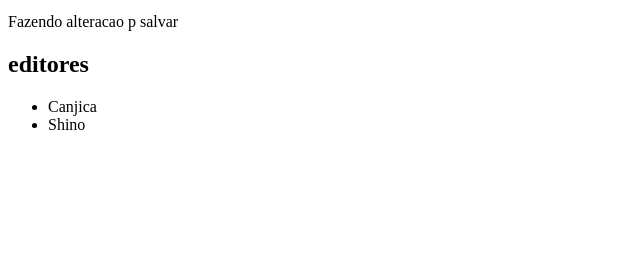
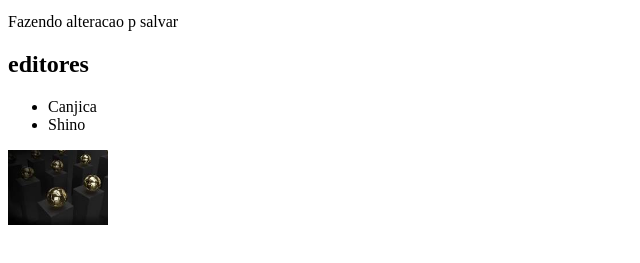
Before and after one commit to LinikerLopes/Developer, a plain HTML site: page index.html in a window 1280 px wide. Shown: the part 101-364 px from the top of the page, without its empty margins (0-640 px from the left). Drawn offline with Linux system fonts and the light colour scheme.

Commit message:
Inserting ramdon imagem from the internet to the file

```diff
--- a/index.html
+++ b/index.html
@@ -16,5 +16,9 @@
         <li>Canjica</li>
         <li>Shino</li>
 </div>
+
+<div>
+    <img src="/project.jpg" alt="None" width="100px">
+</div>
 </body>
 </html>
```
Also changed, not shown: project.jpg (added).
